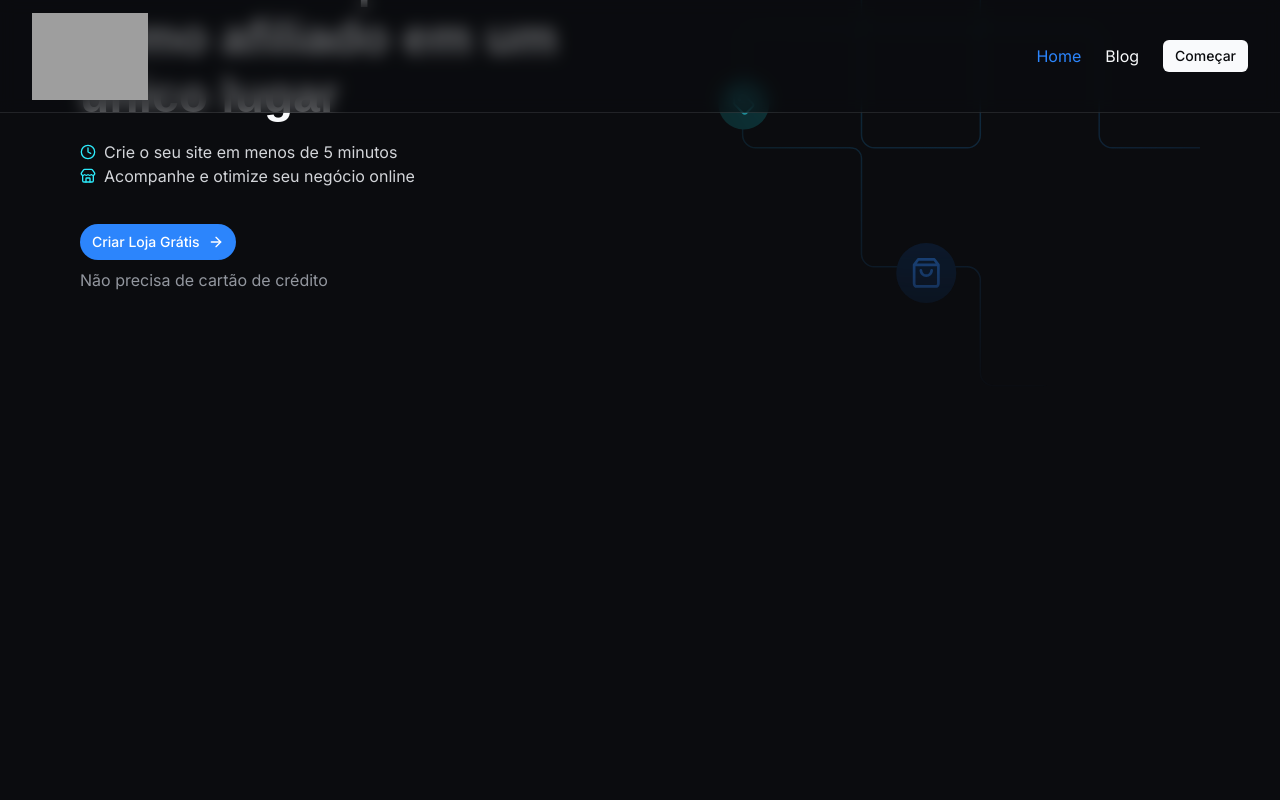
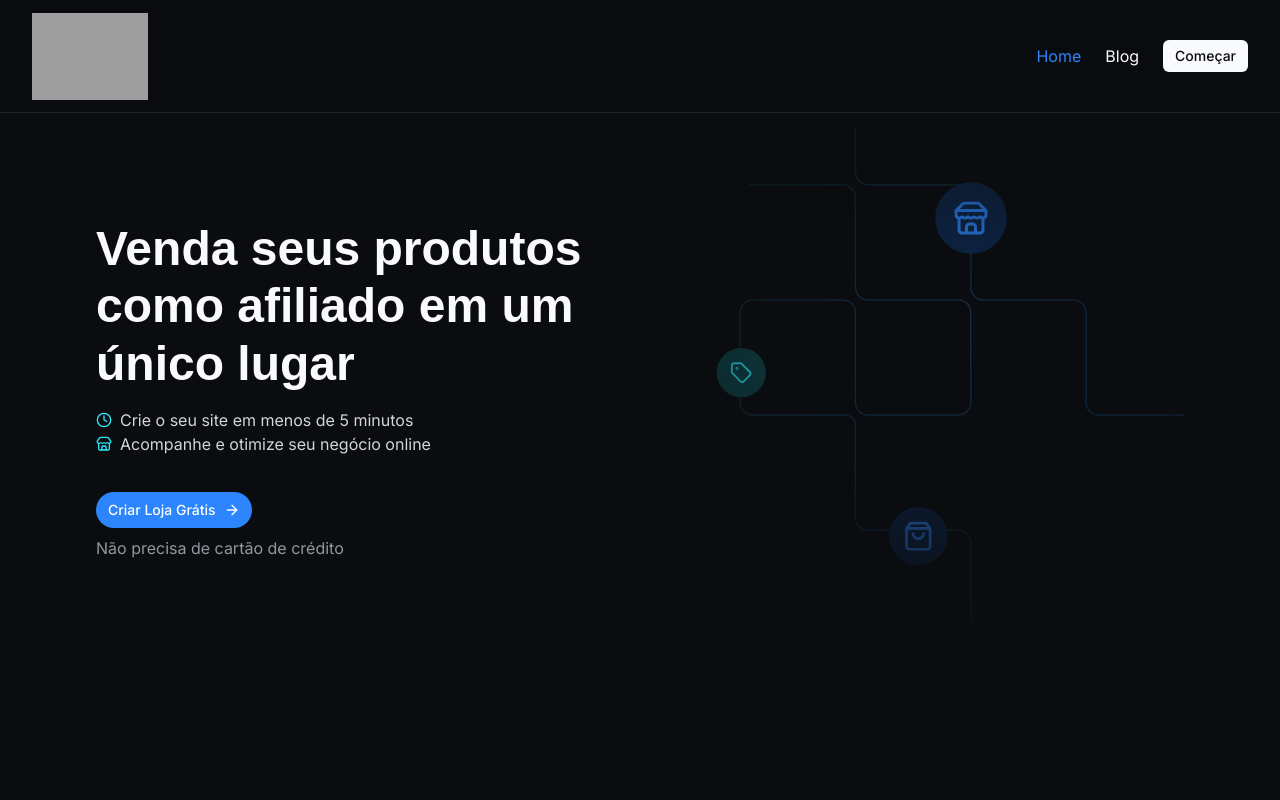
Before and after one commit to AndreTGama/rocketseat-land-page, a Next.js app: page / in a window 1280 px wide. Shown: the top 800 px of the page. Built offline with nearby package versions, Linux system fonts and the light colour scheme; grey boxes are pictures that could not be loaded.

Commit message:
fix container

```diff
--- a/components/hero-section/hero-section.tsx
+++ b/components/hero-section/hero-section.tsx
@@ -5,7 +5,7 @@ import Link from "next/link";
 
 export const HeroSection = () => {
   return (
-    <section className="container relative flex items-center justify-center mt-16">
+    <section className="container relative flex items-center justify-center mt-150">
         <div className="grid grid-cols-1 md:grid-cols-2 gap-8 min-h-[20rem] md:h-[36rem] items-center">
             <div className="flex flex-col items-center justify-center gap-4 md:items-start lg:items-start">
                 <h1 className="text-gray-100 heading-hg">
--- a/styles/globals.css
+++ b/styles/globals.css
@@ -3,6 +3,7 @@
 @import "shadcn/tailwind.css";
 
 @custom-variant dark (&:is(.dark *));
+
 
 @theme inline {
   --color-background: var(--background);
@@ -60,6 +61,7 @@
 
 :root {
   --radius: 0.5rem;
+  --spacing: 0.25rem;
 
   --blue-100: #7EA4D7;
   --blue-200: #2C85FC;
@@ -148,6 +150,14 @@
 
 @layer components {
 
+  .container {
+    max-width: 80rem !important;
+    margin-left: auto;
+    margin-right: auto;
+    padding-left: 1rem;
+    padding-right: 1rem;
+  }
+
   .heading-hg {
     font-family: var(--font-heading);
     font-size: 48px;
```
